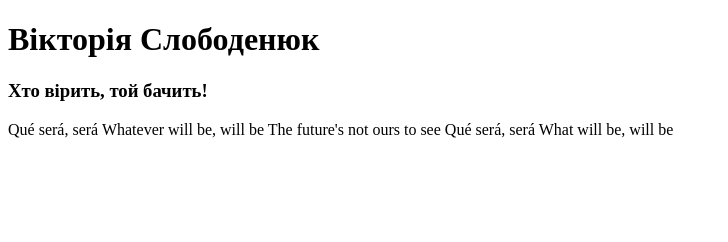
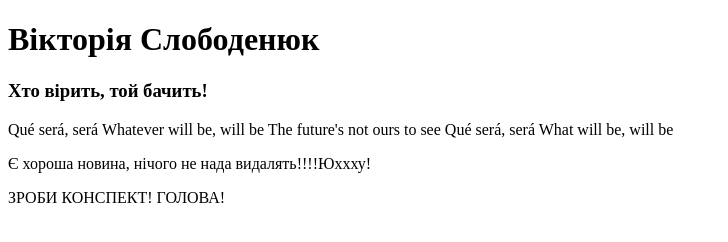
Before and after one commit to ViktoriiaSlobodeniuk/training-area-sloboda, a plain HTML site: page index.html in a window 1280 px wide. Shown: the whole page, without its empty margins (0-728 px from the left). Drawn offline with Linux system fonts and the light colour scheme.

Commit message:
Радість!

```diff
--- a/index.html
+++ b/index.html
@@ -14,6 +14,7 @@
     The future's not ours to see
     Qué será, será
     What will be, will be</p>
-
+    <div>Є хороша новина, нічого не нада видалять!!!!Юххху!</div>
+    <p>ЗРОБИ КОНСПЕКТ! ГОЛОВА!</p>
 </body>
 </html>
```
